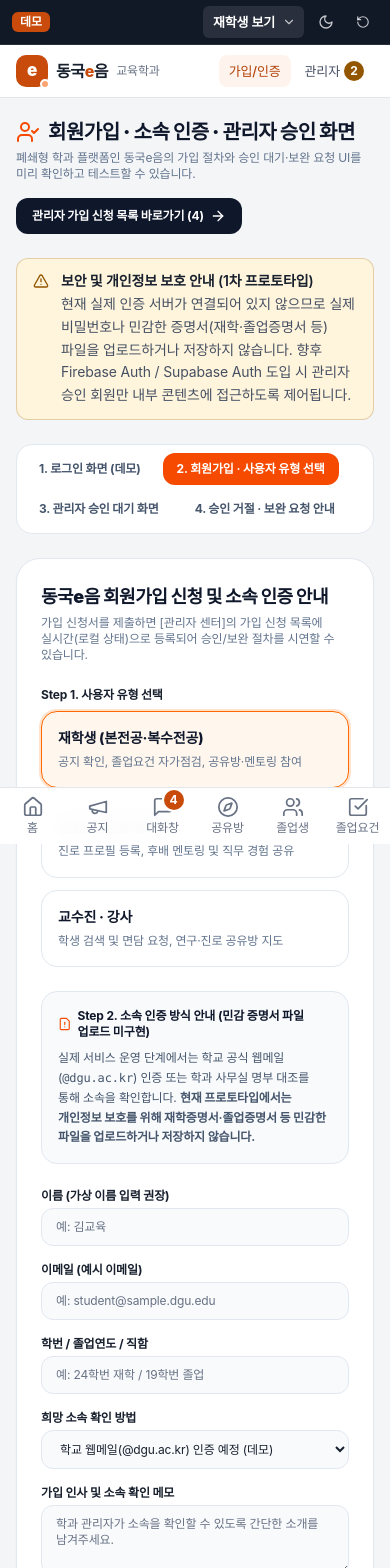
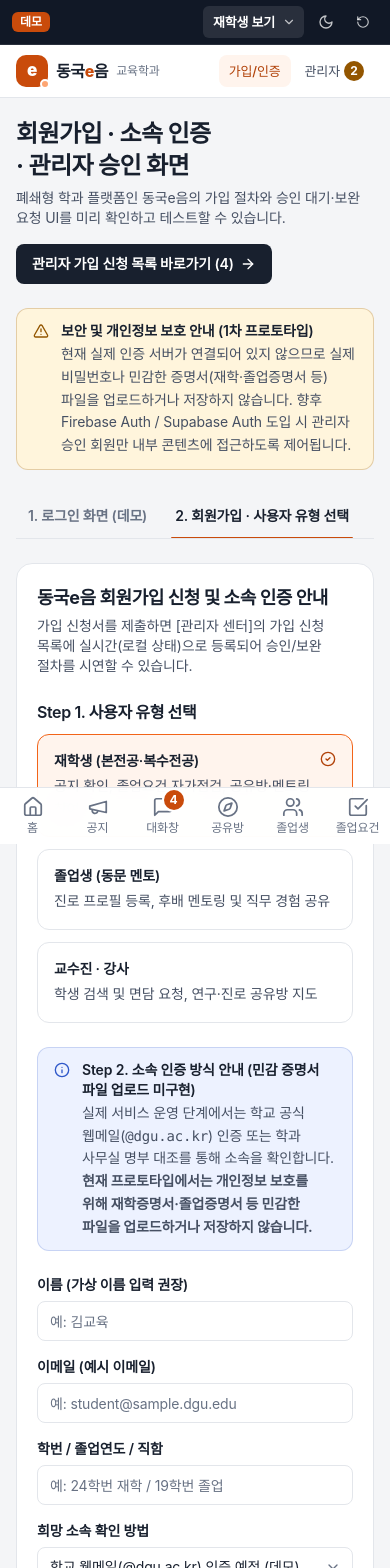
Before and after one commit to andy140733-cyber/dongguk-e-eum, a Next.js app: page /auth in a window 390 px wide. Shown: the top 1568 px of the page. Built offline with nearby package versions, Linux system fonts and the light colour scheme; a web font is replaced by a local one.

Commit message:
design(auth): 가입·인증 단계 탭, 사용자 유형 radiogroup, 신청 폼 정리
Co-Authored-By: Claude Opus 5.5 <noreply@anthropic.com>

```diff
--- a/src/app/auth/page.tsx
+++ b/src/app/auth/page.tsx
@@ -6,21 +6,50 @@ import { useApp } from "@/context/AppContext";
 import { UserRole } from "@/types";
 import { ROLE_LABELS, DemoInfoBanner } from "@/components/common/Cards";
 import {
-  UserCheck,
   ShieldAlert,
   Clock,
   XCircle,
   CheckCircle2,
   Lock,
   ArrowRight,
-  FileWarning,
 } from "lucide-react";
+import {
+  Panel,
+  PageHeader,
+  Tabs,
+  Field,
+  Input,
+  Select,
+  Textarea,
+  Button,
+  Callout,
+  buttonClass,
+  useToast,
+} from "@/components/ui";
 
 type AuthScreenTab =
   | "login"
   | "signup"
   | "pending"
   | "rejected_or_supplement";
+
+const ROLE_OPTIONS: { role: UserRole; title: string; desc: string }[] = [
+  {
+    role: "student",
+    title: "재학생 (본전공·복수전공)",
+    desc: "공지 확인, 졸업요건 자가점검, 공유방·멘토링 참여",
+  },
+  {
+    role: "alumni",
+    title: "졸업생 (동문 멘토)",
+    desc: "진로 프로필 등록, 후배 멘토링 및 직무 경험 공유",
+  },
+  {
+    role: "professor",
+    title: "교수진 · 강사",
+    desc: "학생 검색 및 면담 요청, 연구·진로 공유방 지도",
+  },
+];
 
 export default function AuthPage() {
   const {
@@ -29,6 +58,7 @@ export default function AuthPage() {
     submitApprovalRequest,
     approvalRequests,
   } = useApp();
+  const toast = useToast();
 
   const [activeTab, setActiveTab] = useState<AuthScreenTab>("signup");
 
@@ -60,32 +90,21 @@ export default function AuthPage() {
     setNote("");
     setSubmittedNotice(true);
     setActiveTab("pending");
+    toast({ title: "가입 승인 신청을 등록했어요" });
   };
 
   return (
     <div className="space-y-6">
-      {/* 헤더 */}
-      <div className="flex flex-col sm:flex-row sm:items-center justify-between gap-4">
-        <div>
-          <div className="flex items-center gap-2">
-            <UserCheck className="w-6 h-6 text-orange-600" />
-            <h1 className="text-xl sm:text-2xl font-black text-slate-900 dark:text-white">
-              회원가입 · 소속 인증 · 관리자 승인 화면
-            </h1>
-          </div>
-          <p className="text-xs sm:text-sm text-slate-500 dark:text-slate-400 mt-1">
-            폐쇄형 학과 플랫폼인 동국e음의 가입 절차와 승인 대기·보완 요청 UI를 미리 확인하고 테스트할 수 있습니다.
-          </p>
-        </div>
-
-        <Link
-          href="/admin"
-          className="px-4 py-2.5 rounded-xl bg-slate-900 dark:bg-slate-700 text-white text-xs sm:text-sm font-bold inline-flex items-center gap-1.5 self-start sm:self-auto"
-        >
+      <PageHeader
+        title="회원가입 · 소속 인증 · 관리자 승인 화면"
+        description="폐쇄형 학과 플랫폼인 동국e음의 가입 절차와 승인 대기·보완 요청 UI를 미리 확인하고 테스트할 수 있습니다."
+        actions={
+          <Link href="/admin" className={buttonClass("dark")}>
             관리자 가입 신청 목록 바로가기 ({approvalRequests.length})
-          <ArrowRight className="w-4 h-4" />
+            <ArrowRight aria-hidden="true" />
           </Link>
-      </div>
+        }
+      />
 
       <DemoInfoBanner
         title="보안 및 개인정보 보호 안내 (1차 프로토타입)"
@@ -93,205 +112,172 @@ export default function AuthPage() {
         variant="amber"
       />
 
-      {/* 단계별 화면 전환 탭 */}
-      <div className="flex flex-wrap gap-2 bg-white dark:bg-slate-900 p-2 rounded-2xl border border-slate-200 dark:border-slate-800">
-        {[
-          { key: "login", label: "1. 로그인 화면 (데모)" },
-          { key: "signup", label: "2. 회원가입 · 사용자 유형 선택" },
-          { key: "pending", label: "3. 관리자 승인 대기 화면" },
-          {
-            key: "rejected_or_supplement",
-            label: "4. 승인 거절 · 보완 요청 안내",
-          },
-        ].map((tab) => (
-          <button
-            key={tab.key}
-            type="button"
-            onClick={() => setActiveTab(tab.key as AuthScreenTab)}
-            className={`px-3.5 py-2 rounded-xl text-xs sm:text-sm font-bold transition ${
-              activeTab === tab.key
-                ? "bg-orange-600 text-white"
-                : "text-slate-600 dark:text-slate-300 hover:bg-slate-100 dark:hover:bg-slate-800"
-            }`}
-          >
-            {tab.label}
-          </button>
-        ))}
-      </div>
+      <Tabs<AuthScreenTab>
+        variant="underline"
+        label="가입·인증 화면 미리보기"
+        value={activeTab}
+        onChange={setActiveTab}
+        items={[
+          { value: "login", label: "1. 로그인 화면 (데모)" },
+          { value: "signup", label: "2. 회원가입 · 사용자 유형 선택" },
+          { value: "pending", label: "3. 관리자 승인 대기 화면" },
+          { value: "rejected_or_supplement", label: "4. 승인 거절 · 보완 요청 안내" },
+        ]}
+      />
 
       {/* 1. 로그인 화면 */}
       {activeTab === "login" && (
-        <div className="max-w-md mx-auto bg-white dark:bg-slate-900 rounded-3xl border border-slate-200 dark:border-slate-800 p-6 sm:p-8 space-y-5 shadow-xs">
-          <div className="text-center space-y-1.5">
-            <div className="w-12 h-12 rounded-2xl bg-orange-600 text-white font-black text-2xl flex items-center justify-center mx-auto">
+        <Panel padding="lg" className="mx-auto max-w-md space-y-5">
+          <div className="space-y-1.5 text-center">
+            <div
+              aria-hidden="true"
+              className="mx-auto flex size-12 items-center justify-center rounded-xl bg-brand-600 text-2xl font-bold text-white"
+            >
               e
             </div>
-            <h2 className="text-xl font-black text-slate-900 dark:text-white">
-              동국e음 로그인 (데모 화면)
-            </h2>
-            <p className="text-xs text-slate-500">
-              동국대학교 교육학과 승인 회원 전용 서비스
-            </p>
+            <h2 className="text-xl font-bold text-ink">동국e음 로그인 (데모 화면)</h2>
+            <p className="text-sm text-ink-3">동국대학교 교육학과 승인 회원 전용 서비스</p>
           </div>
 
-          <div className="p-3.5 rounded-2xl bg-orange-50 dark:bg-orange-950/30 border border-orange-200 dark:border-orange-800/50 text-xs text-orange-900 dark:text-orange-200 space-y-1">
-            <p className="font-bold flex items-center gap-1.5">
-              <Lock className="w-4 h-4 text-orange-600" /> 실제 비밀번호 입력 불필요 안내
+          <div className="space-y-1 rounded-xl bg-surface-2 p-3.5 text-sm">
+            <p className="flex items-center gap-1.5 font-semibold text-ink">
+              <Lock aria-hidden="true" className="size-4 text-ink-3" /> 실제 비밀번호 입력 불필요 안내
             </p>
-            <p>
+            <p className="leading-relaxed text-ink-2">
               1차 버전에서는 실제 개인 비밀번호를 수집하지 않습니다. 아래 버튼으로 역할을 선택하면 즉시 해당 권한의 데모 세션으로 전환됩니다.
             </p>
           </div>
 
           <div className="space-y-2">
-            <p className="text-xs font-bold text-slate-600 dark:text-slate-300">
+            <p className="text-sm font-semibold text-ink">
               데모 체험 계정 바로 전환하기 (현재: {ROLE_LABELS[currentRole]})
             </p>
-            <div className="grid grid-cols-2 gap-2">
-              {(["student", "alumni", "professor", "admin"] as UserRole[]).map(
-                (r) => (
-                  <button
+            <div className="grid grid-cols-1 gap-2 min-[420px]:grid-cols-2">
+              {(["student", "alumni", "professor", "admin"] as UserRole[]).map((r) => (
+                <Button
                   key={r}
-                    type="button"
+                  variant={currentRole === r ? "primary" : "secondary"}
+                  aria-pressed={currentRole === r}
                   onClick={() => switchRole(r)}
-                    className={`p-3 rounded-xl border text-xs font-bold transition ${
-                      currentRole === r
-                        ? "bg-orange-600 border-orange-600 text-white"
-                        : "border-slate-200 dark:border-slate-700 hover:border-orange-400"
-                    }`}
                 >
                   {ROLE_LABELS[r]} 계정으로 체험
-                  </button>
-                )
-              )}
+                </Button>
+              ))}
             </div>
           </div>
 
-          <div className="pt-3 border-t border-slate-100 dark:border-slate-800 text-center">
+          <div className="border-t border-line pt-3 text-center">
             <button
               type="button"
               onClick={() => setActiveTab("signup")}
-              className="text-xs font-bold text-orange-600 hover:underline"
+              className="text-sm font-semibold text-accent underline-offset-4 hover:underline"
             >
               아직 회원이 아니신가요? 회원가입 및 소속 인증 신청 →
             </button>
           </div>
-        </div>
+        </Panel>
       )}
 
       {/* 2. 회원가입 · 사용자 유형 선택 · 소속 인증 안내 */}
       {activeTab === "signup" && (
-        <div className="max-w-2xl mx-auto bg-white dark:bg-slate-900 rounded-3xl border border-slate-200 dark:border-slate-800 p-6 sm:p-8 space-y-6 shadow-xs">
+        <Panel padding="lg" className="mx-auto max-w-3xl space-y-6">
           <div>
-            <h2 className="text-lg sm:text-xl font-black text-slate-900 dark:text-white">
+            <h2 className="text-lg font-bold text-ink sm:text-xl">
               동국e음 회원가입 신청 및 소속 인증 안내
             </h2>
-            <p className="text-xs sm:text-sm text-slate-500 mt-1">
+            <p className="mt-1 text-sm text-ink-2">
               가입 신청서를 제출하면 [관리자 센터]의 가입 신청 목록에 실시간(로컬 상태)으로 등록되어 승인/보완 절차를 시연할 수 있습니다.
             </p>
           </div>
 
           {/* Step 1: 사용자 유형 선택 */}
-          <div className="space-y-2">
-            <label className="block text-xs sm:text-sm font-bold">
+          <div className="space-y-2.5">
+            <h3 id="signup-role-label" className="text-base font-semibold text-ink">
               Step 1. 사용자 유형 선택
-            </label>
-            <div className="grid grid-cols-1 sm:grid-cols-3 gap-3">
-              {[
-                {
-                  role: "student" as UserRole,
-                  title: "재학생 (본전공·복수전공)",
-                  desc: "공지 확인, 졸업요건 자가점검, 공유방·멘토링 참여",
-                },
-                {
-                  role: "alumni" as UserRole,
-                  title: "졸업생 (동문 멘토)",
-                  desc: "진로 프로필 등록, 후배 멘토링 및 직무 경험 공유",
-                },
-                {
-                  role: "professor" as UserRole,
-                  title: "교수진 · 강사",
-                  desc: "학생 검색 및 면담 요청, 연구·진로 공유방 지도",
-                },
-              ].map((item) => (
+            </h3>
+            <div
+              role="radiogroup"
+              aria-labelledby="signup-role-label"
+              className="grid grid-cols-1 gap-3 sm:grid-cols-3"
+            >
+              {ROLE_OPTIONS.map((item) => {
+                const selected = selectedRole === item.role;
+                return (
                   <button
                     key={item.role}
                     type="button"
+                    role="radio"
+                    aria-checked={selected}
                     onClick={() => setSelectedRole(item.role)}
-                  className={`p-4 rounded-2xl border text-left transition ${
-                    selectedRole === item.role
-                      ? "bg-orange-50 dark:bg-orange-950/40 border-orange-500 ring-2 ring-orange-500/20"
-                      : "border-slate-200 dark:border-slate-800 hover:border-orange-300"
+                    className={`rounded-xl border p-4 text-left transition-colors duration-150 ${
+                      selected
+                        ? "border-brand-500 bg-accent-soft"
+                        : "border-line bg-surface hover:border-line-strong hover:bg-surface-2"
                     }`}
                   >
-                  <p className="font-extrabold text-sm text-slate-900 dark:text-white">
-                    {item.title}
-                  </p>
-                  <p className="text-xs text-slate-500 mt-1 leading-relaxed">
+                    <span className="flex items-start justify-between gap-2">
+                      <span className="text-sm font-semibold text-ink">{item.title}</span>
+                      {selected && (
+                        <CheckCircle2
+                          aria-hidden="true"
+                          className="size-4 shrink-0 text-accent"
+                        />
+                      )}
+                    </span>
+                    <span className="mt-1 block text-sm leading-relaxed text-ink-2">
                       {item.desc}
-                  </p>
+                    </span>
                   </button>
-              ))}
+                );
+              })}
             </div>
           </div>
 
           {/* Step 2: 소속 인증 안내 (증명서 파일 미업로드 원칙 준수) */}
-          <div className="p-4 rounded-2xl bg-slate-50 dark:bg-slate-800/70 border border-slate-200 dark:border-slate-700 space-y-2 text-xs">
-            <p className="font-bold text-slate-900 dark:text-white flex items-center gap-1.5">
-              <FileWarning className="w-4 h-4 text-orange-600" /> Step 2. 소속 인증 방식 안내 (민감 증명서 파일 업로드 미구현)
-            </p>
-            <p className="text-slate-600 dark:text-slate-300 leading-relaxed">
+          <Callout
+            tone="info"
+            title="Step 2. 소속 인증 방식 안내 (민감 증명서 파일 업로드 미구현)"
+          >
             실제 서비스 운영 단계에서는 학교 공식 웹메일(<code>@dgu.ac.kr</code>) 인증 또는 학과 사무실 명부 대조를 통해 소속을 확인합니다. <strong>현재 프로토타입에서는 개인정보 보호를 위해 재학증명서·졸업증명서 등 민감한 파일을 업로드하거나 저장하지 않습니다.</strong>
-            </p>
-          </div>
+          </Callout>
 
           {/* Step 3: 신청 정보 입력 */}
-          <form onSubmit={handleSignupSubmit} className="space-y-4 text-xs sm:text-sm">
-            <div className="grid grid-cols-1 sm:grid-cols-2 gap-4">
-              <div>
-                <label className="block font-bold mb-1">이름 (가상 이름 입력 권장)</label>
-                <input
+          <form onSubmit={handleSignupSubmit} className="space-y-4">
+            <div className="grid grid-cols-1 gap-4 sm:grid-cols-2">
+              <Field label="이름 (가상 이름 입력 권장)">
+                <Input
                   type="text"
                   required
                   value={applicantName}
                   onChange={(e) => setApplicantName(e.target.value)}
                   placeholder="예: 김교육"
-                  className="w-full px-3.5 py-2.5 rounded-xl border border-slate-200 dark:border-slate-700 bg-slate-50 dark:bg-slate-800"
                 />
-              </div>
+              </Field>
 
-              <div>
-                <label className="block font-bold mb-1">이메일 (예시 이메일)</label>
-                <input
+              <Field label="이메일 (예시 이메일)">
+                <Input
                   type="email"
                   required
                   value={applicantEmail}
                   onChange={(e) => setApplicantEmail(e.target.value)}
                   placeholder="예: student@sample.dgu.edu"
-                  className="w-full px-3.5 py-2.5 rounded-xl border border-slate-200 dark:border-slate-700 bg-slate-50 dark:bg-slate-800"
                 />
-              </div>
-            </div>
+              </Field>
 
-            <div className="grid grid-cols-1 sm:grid-cols-2 gap-4">
-              <div>
-                <label className="block font-bold mb-1">학번 / 졸업연도 / 직함</label>
-                <input
+              <Field label="학번 / 졸업연도 / 직함">
+                <Input
                   type="text"
                   required
                   value={studentIdOrYear}
                   onChange={(e) => setStudentIdOrYear(e.target.value)}
                   placeholder="예: 24학번 재학 / 19학번 졸업"
-                  className="w-full px-3.5 py-2.5 rounded-xl border border-slate-200 dark:border-slate-700 bg-slate-50 dark:bg-slate-800"
                 />
-              </div>
+              </Field>
 
-              <div>
-                <label className="block font-bold mb-1">희망 소속 확인 방법</label>
-                <select
+              <Field label="희망 소속 확인 방법">
+                <Select
                   value={verificationMethod}
                   onChange={(e) => setVerificationMethod(e.target.value)}
-                  className="w-full px-3.5 py-2.5 rounded-xl border border-slate-200 dark:border-slate-700 bg-slate-50 dark:bg-slate-800"
                 >
                   <option value="학교 웹메일(@dgu.ac.kr) 인증 예정 (데모)">
                     학교 웹메일(@dgu.ac.kr) 인증 예정 (데모)
@@ -302,123 +288,105 @@ export default function AuthPage() {
                   <option value="복수전공 이수 승인 학번 확인 요청 (데모)">
                     복수전공 이수 승인 학번 확인 요청 (데모)
                   </option>
-                </select>
-              </div>
-            </div>
+                </Select>
+              </Field>
 
-            <div>
-              <label className="block font-bold mb-1">가입 인사 및 소속 확인 메모</label>
-              <textarea
+              <Field label="가입 인사 및 소속 확인 메모" className="sm:col-span-2">
+                <Textarea
                   rows={3}
                   value={note}
                   onChange={(e) => setNote(e.target.value)}
                   placeholder="학과 관리자가 소속을 확인할 수 있도록 간단한 소개를 남겨주세요."
-                className="w-full px-3.5 py-2.5 rounded-xl border border-slate-200 dark:border-slate-700 bg-slate-50 dark:bg-slate-800"
                 />
+              </Field>
             </div>
 
             <div className="flex justify-end">
-              <button
-                type="submit"
-                className="px-6 py-2.5 rounded-xl bg-orange-600 hover:bg-orange-700 text-white font-bold"
-              >
+              <Button type="submit" size="lg" className="w-full sm:w-auto">
                 가입 승인 신청하기 (데모 등록)
-              </button>
+              </Button>
             </div>
           </form>
-        </div>
+        </Panel>
       )}
 
       {/* 3. 관리자 승인 대기 화면 */}
       {activeTab === "pending" && (
-        <div className="max-w-xl mx-auto bg-white dark:bg-slate-900 rounded-3xl border border-slate-200 dark:border-slate-800 p-8 text-center space-y-4 shadow-xs">
+        <Panel padding="lg" className="mx-auto max-w-xl space-y-4 text-center">
           {submittedNotice && (
-            <div className="p-3 rounded-xl bg-emerald-50 text-emerald-800 text-xs font-bold flex items-center justify-center gap-1.5">
-              <CheckCircle2 className="w-4 h-4" /> 가입 신청이 접수되어 관리자 신청 목록에 추가되었습니다!
-            </div>
+            <Callout
+              tone="success"
+              description="가입 신청이 접수되어 관리자 신청 목록에 추가되었습니다!"
+              className="text-left"
+            />
           )}
 
-          <div className="w-14 h-14 rounded-2xl bg-amber-100 text-amber-700 flex items-center justify-center mx-auto">
-            <Clock className="w-7 h-7" />
+          <div className="mx-auto flex size-12 items-center justify-center rounded-full bg-warning-soft text-warning">
+            <Clock aria-hidden="true" className="size-6" />
           </div>
 
-          <h2 className="text-xl font-black text-slate-900 dark:text-white">
-            관리자 소속 승인 대기 중입니다
-          </h2>
-          <p className="text-xs sm:text-sm text-slate-600 dark:text-slate-300 leading-relaxed max-w-md mx-auto">
+          <h2 className="text-xl font-bold text-ink">관리자 소속 승인 대기 중입니다</h2>
+          <p className="mx-auto max-w-md text-sm leading-relaxed text-ink-2">
             <strong>동국e음</strong>은 동국대학교 교육학과 구성원(재학생·복수전공생·졸업생·교수진)의 안전한 소통을 위해 학과 관리자의 소속 확인 승인 후 모든 게시판과 대화창이 열립니다.
           </p>
 
-          <div className="p-4 rounded-2xl bg-slate-50 dark:bg-slate-800/70 text-left text-xs space-y-1.5">
-            <p className="font-bold text-slate-800 dark:text-slate-200">
-              승인 처리 절차 안내
-            </p>
-            <p className="text-slate-500">
+          <div className="space-y-1.5 rounded-xl bg-surface-2 p-3.5 text-left">
+            <p className="text-sm font-semibold text-ink">승인 처리 절차 안내</p>
+            <p className="text-sm leading-relaxed text-ink-2">
               1. 가입 신청 및 학번/이메일 제출 → 2. 교육학과 관리자 확인 → 3. 승인 완료 후 커뮤니티 전체 기능 활성화
             </p>
           </div>
 
-          <div className="pt-2 flex justify-center gap-2">
-            <Link
-              href="/admin"
-              className="px-4 py-2 rounded-xl bg-orange-600 text-white text-xs font-bold"
-            >
+          <div className="pt-2">
+            <Link href="/admin" className={buttonClass("primary")}>
               관리자 화면에서 방금 신청한 내역 승인해보기 →
             </Link>
           </div>
-        </div>
+        </Panel>
       )}
 
       {/* 4. 승인 거절 또는 보완 요청 안내 화면 */}
       {activeTab === "rejected_or_supplement" && (
-        <div className="grid grid-cols-1 md:grid-cols-2 gap-6">
+        <div className="grid grid-cols-1 gap-4 md:grid-cols-2">
           {/* 보완 요청 화면 예시 */}
-          <div className="bg-white dark:bg-slate-900 rounded-3xl border border-amber-300 dark:border-amber-800 p-6 space-y-4 shadow-xs">
-            <div className="flex items-center gap-2.5 text-amber-700 dark:text-amber-400">
-              <ShieldAlert className="w-6 h-6" />
-              <h3 className="text-lg font-black">소속 정보 보완 요청 안내 화면</h3>
+          <Panel padding="lg" className="space-y-4 text-center">
+            <div className="mx-auto flex size-12 items-center justify-center rounded-full bg-warning-soft text-warning">
+              <ShieldAlert aria-hidden="true" className="size-6" />
             </div>
-            <p className="text-xs sm:text-sm text-slate-600 dark:text-slate-300">
+            <h2 className="text-lg font-bold text-ink">소속 정보 보완 요청 안내 화면</h2>
+            <p className="text-sm leading-relaxed text-ink-2">
               제출하신 가입 신청서에서 학번 또는 교육학과 소속 확인 정보가 부족하여 관리자가 보완을 요청한 상태입니다.
             </p>
-            <div className="p-4 rounded-2xl bg-amber-50 dark:bg-amber-950/30 border border-amber-200 dark:border-amber-800/50 text-xs space-y-1">
-              <p className="font-bold text-amber-900 dark:text-amber-200">
-                관리자 전달 메모:
-              </p>
-              <p className="text-amber-800 dark:text-amber-300">
+            <div className="space-y-1 rounded-xl bg-surface-2 p-3.5 text-left text-sm">
+              <p className="font-semibold text-ink">관리자 전달 메모:</p>
+              <p className="leading-relaxed text-ink-2">
                 &ldquo;학번(입학연도)과 교육학과 본전공/복수전공 여부가 누락되어 있습니다. 정보를 보완하여 다시 제출해 주세요.&rdquo;
               </p>
             </div>
-            <button
-              type="button"
-              onClick={() => setActiveTab("signup")}
-              className="w-full py-2.5 rounded-xl bg-amber-600 hover:bg-amber-700 text-white text-xs font-bold"
-            >
+            <Button variant="warning" block onClick={() => setActiveTab("signup")}>
               가입 신청 정보 수정 및 재제출하기
-            </button>
-          </div>
+            </Button>
+          </Panel>
 
           {/* 승인 거절 화면 예시 */}
-          <div className="bg-white dark:bg-slate-900 rounded-3xl border border-rose-200 dark:border-rose-900/60 p-6 space-y-4 shadow-xs">
-            <div className="flex items-center gap-2.5 text-rose-600">
-              <XCircle className="w-6 h-6" />
-              <h3 className="text-lg font-black">가입 승인 거절 안내 화면</h3>
+          <Panel padding="lg" className="space-y-4 text-center">
+            <div className="mx-auto flex size-12 items-center justify-center rounded-full bg-danger-soft text-danger">
+              <XCircle aria-hidden="true" className="size-6" />
             </div>
-            <p className="text-xs sm:text-sm text-slate-600 dark:text-slate-300">
+            <h2 className="text-lg font-bold text-ink">가입 승인 거절 안내 화면</h2>
+            <p className="text-sm leading-relaxed text-ink-2">
               동국대학교 교육학과 구성원 자격이 확인되지 않거나 외부 홍보 목적 계정으로 판단되어 가입 승인이 거절되었습니다.
             </p>
-            <div className="p-4 rounded-2xl bg-rose-50 dark:bg-rose-950/30 border border-rose-200 dark:border-rose-900/50 text-xs space-y-1">
-              <p className="font-bold text-rose-900 dark:text-rose-200">
-                거절 사유:
-              </p>
-              <p className="text-rose-800 dark:text-rose-300">
+            <div className="space-y-1 rounded-xl bg-surface-2 p-3.5 text-left text-sm">
+              <p className="font-semibold text-ink">거절 사유:</p>
+              <p className="leading-relaxed text-ink-2">
                 &ldquo;동국대학교 교육학과 구성원(재학생·졸업생·교수진)만 가입할 수 있는 폐쇄형 플랫폼입니다.&rdquo;
               </p>
             </div>
-            <p className="text-[11px] text-slate-400">
+            <p className="text-xs text-ink-3">
               ※ 착오로 거절된 경우 교육학과 사무실로 문의해 주시기 바랍니다.
             </p>
-          </div>
+          </Panel>
         </div>
       )}
     </div>
```
Lines whose indentation alone changed are shown as unchanged.
